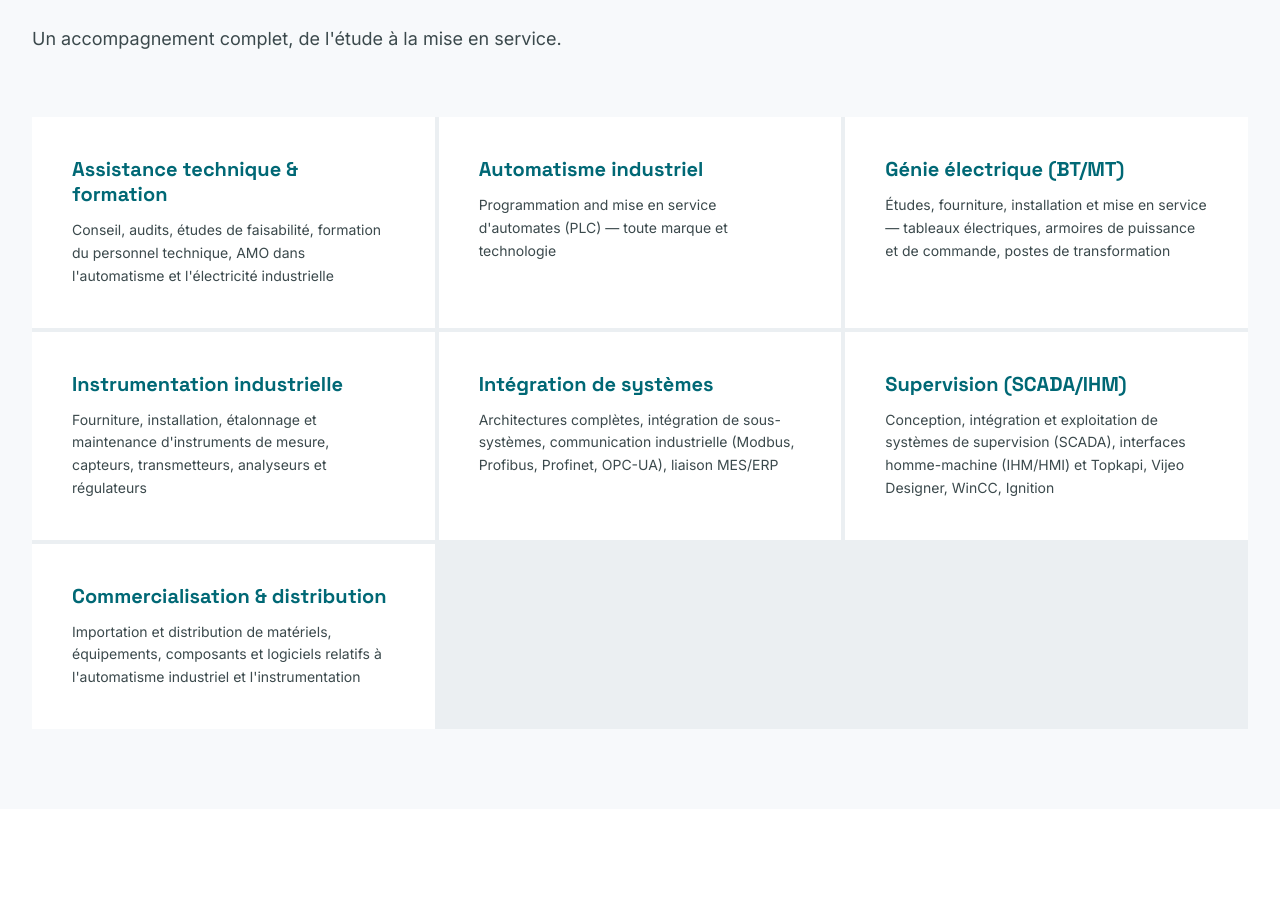
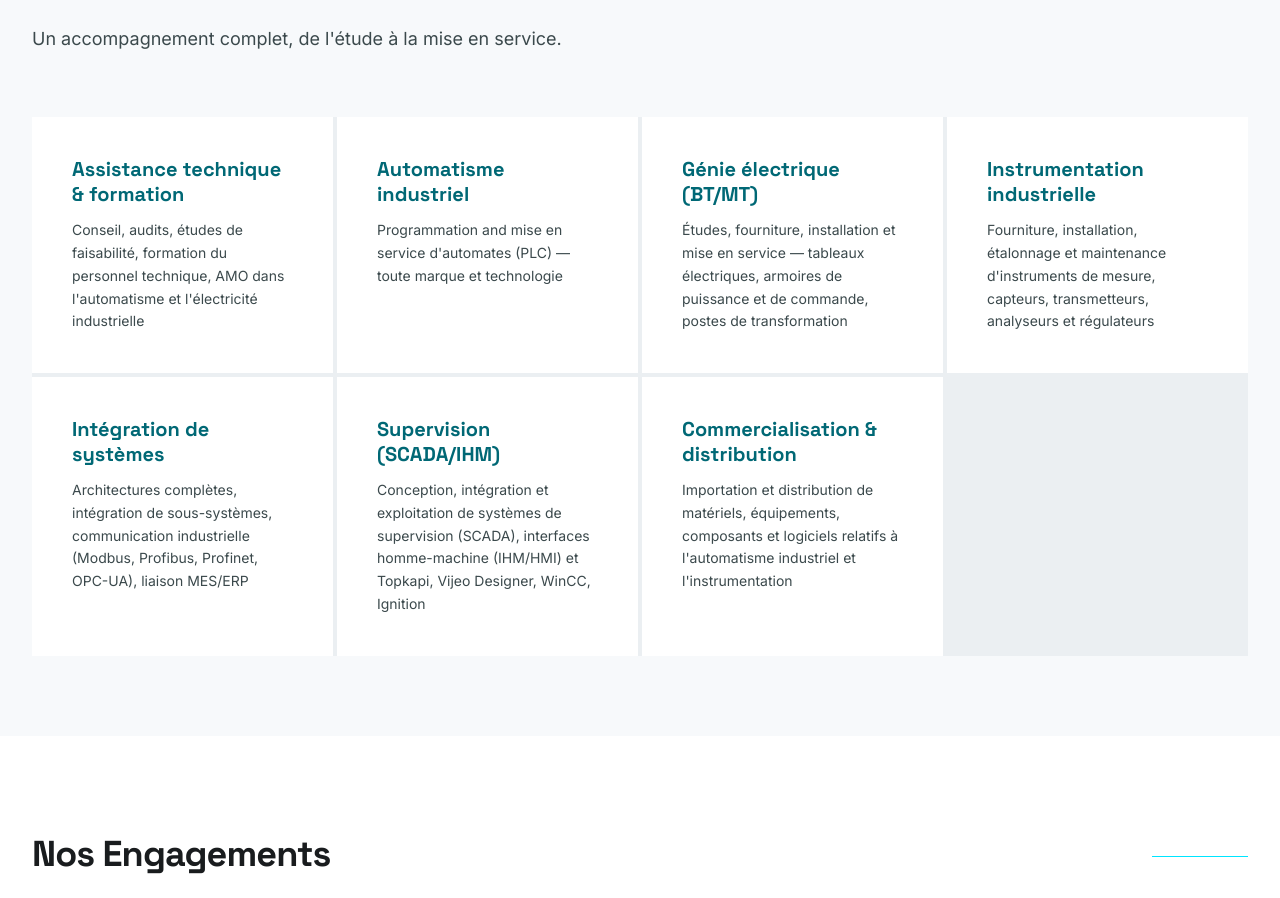
Before and after one commit to faridhamama/GENX-AUTOMATION, an Angular app: page /about in a window 1280 px wide. Shown: the part 1284-2182 px from the top of the page. Built offline with nearby package versions, Linux system fonts and the light colour scheme.

Commit message:
enhance(about): 4-col services grid for better density

```diff
--- a/src/app/pages/about/about.html
+++ b/src/app/pages/about/about.html
@@ -82,9 +82,9 @@
           Un accompagnement complet, de l'étude à la mise en service.
         </p>
       </div>
-      <div class="grid grid-cols-1 sm:grid-cols-2 lg:grid-cols-3 gap-1 bg-outline-variant/20">
+      <div class="grid grid-cols-1 sm:grid-cols-2 lg:grid-cols-4 gap-1 bg-outline-variant/20">
         @for (service of services; track service.label) {
-          <div class="bg-surface-container-lowest p-6 sm:p-8 md:p-10 flex flex-col gap-3">
+          <div class="bg-surface-container-lowest p-6 sm:p-8 md:p-10 flex flex-col gap-3 min-h-40">
             <div class="text-tertiary font-headline font-bold text-lg md:text-xl leading-tight">{{ service.label }}</div>
             <p class="text-on-surface-variant text-sm leading-relaxed">{{ service.description }}</p>
           </div>
```
